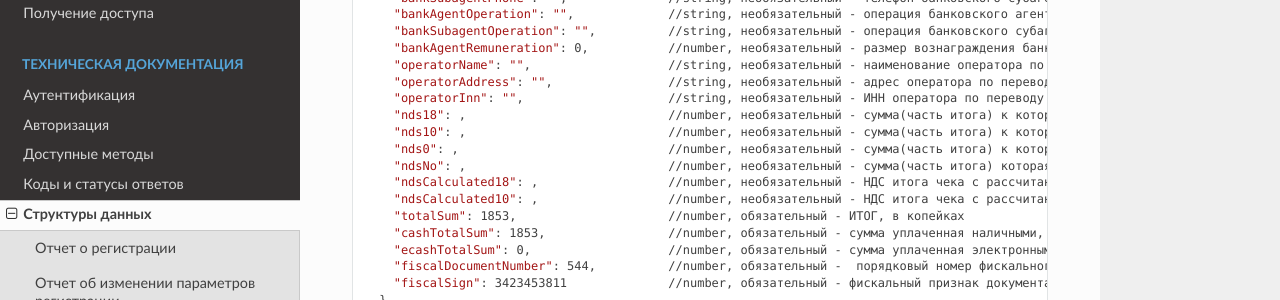
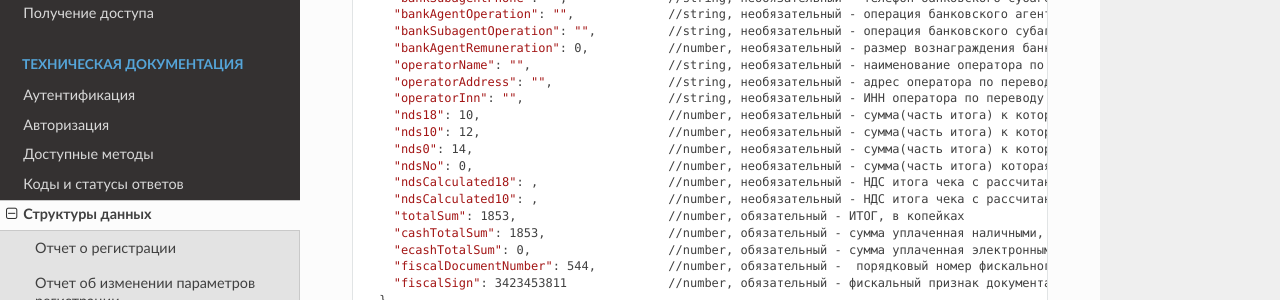
Before and after one commit to skbkontur/ofd-api-docs, a Sphinx documentation site: the page built from docs/source/Structures/ReceiptBSO.rst, in a window 1280 px wide and 900 px high, scrolled down 468 px. Shown: the part 152-452 px from the top of the window. Built offline with Sphinx 7.4.7 and the Read the Docs theme 2.0.0, drawn with Linux system fonts in a browser that asks for light colours.

```diff
--- a/docs/source/Structures/ReceiptBSO.rst
+++ b/docs/source/Structures/ReceiptBSO.rst
@@ -36,10 +36,10 @@
       "operatorName": "",                   //string, необязательный - наименование оператора по переводу денежных средств
       "operatorAddress": "",                //string, необязательный - адрес оператора по переводу денежных средств
       "operatorInn": "",                    //string, необязательный - ИНН оператора по переводу денежных средств
-      "nds18": ,                            //number, необязательный - сумма(часть итога) к которой применяется ставка 18% , в копейках
-      "nds10": ,                            //number, необязательный - сумма(часть итога) к которой применяется ставка 10%, в копейках
-      "nds0": ,                             //number, необязательный - сумма(часть итога) к которой применяется ставка НДС 0%, в копейках
-      "ndsNo": ,                            //number, необязательный - сумма(часть итога) которая НДС не облагается, в копейках
+      "nds18": 10,                          //number, необязательный - сумма(часть итога) к которой применяется ставка 18% , в копейках
+      "nds10": 12,                          //number, необязательный - сумма(часть итога) к которой применяется ставка 10%, в копейках
+      "nds0": 14,                           //number, необязательный - сумма(часть итога) к которой применяется ставка НДС 0%, в копейках
+      "ndsNo": 0,                           //number, необязательный - сумма(часть итога) которая НДС не облагается, в копейках
       "ndsCalculated18": ,                  //number, необязательный - НДС итога чека с рассчитанной ставкой 18%, в копейках
       "ndsCalculated10": ,                  //number, необязательный - НДС итога чека с рассчитанной ставкой 10%, в копейках
       "totalSum": 1853,                     //number, обязательный - ИТОГ, в копейках
```
